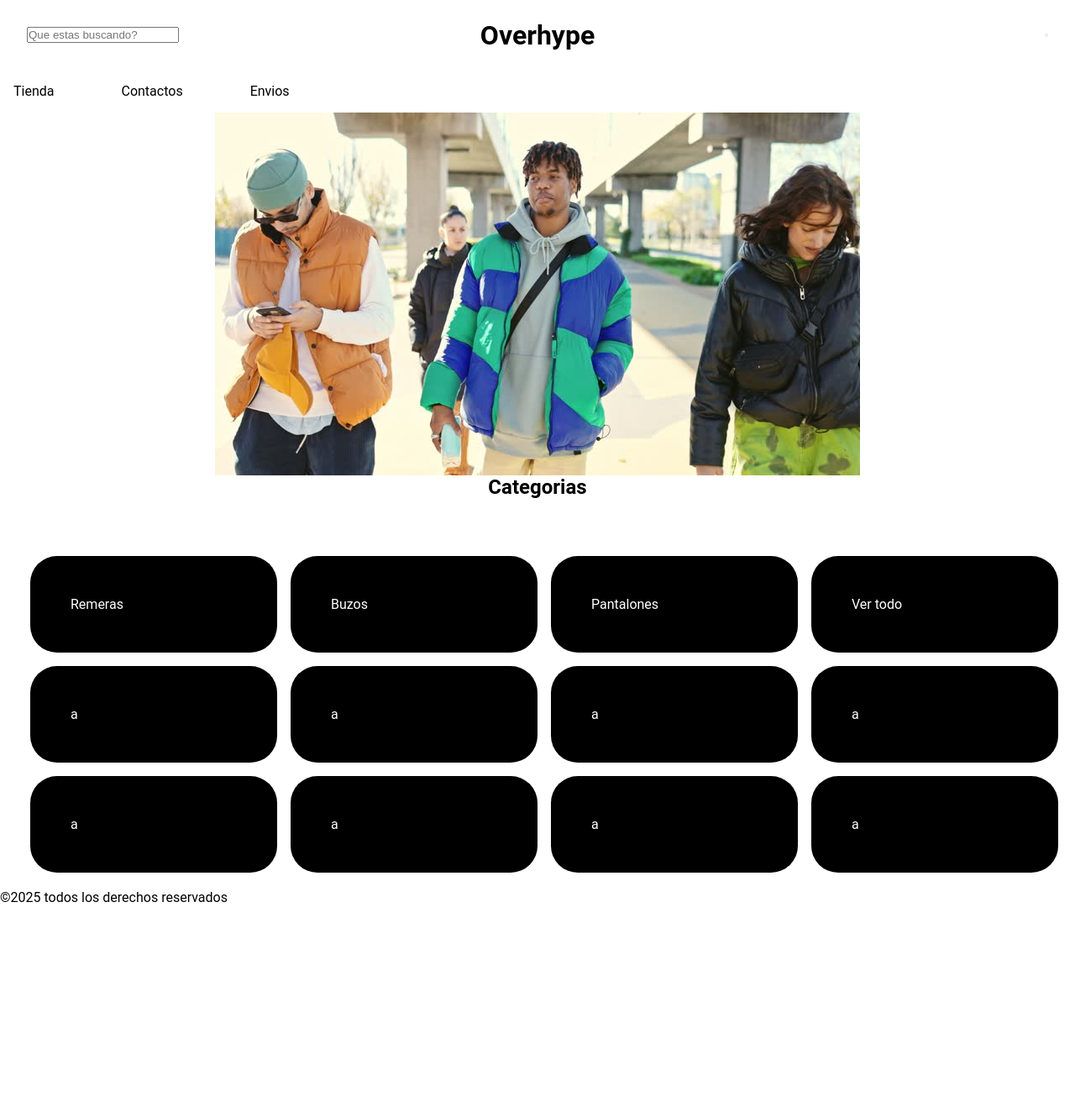
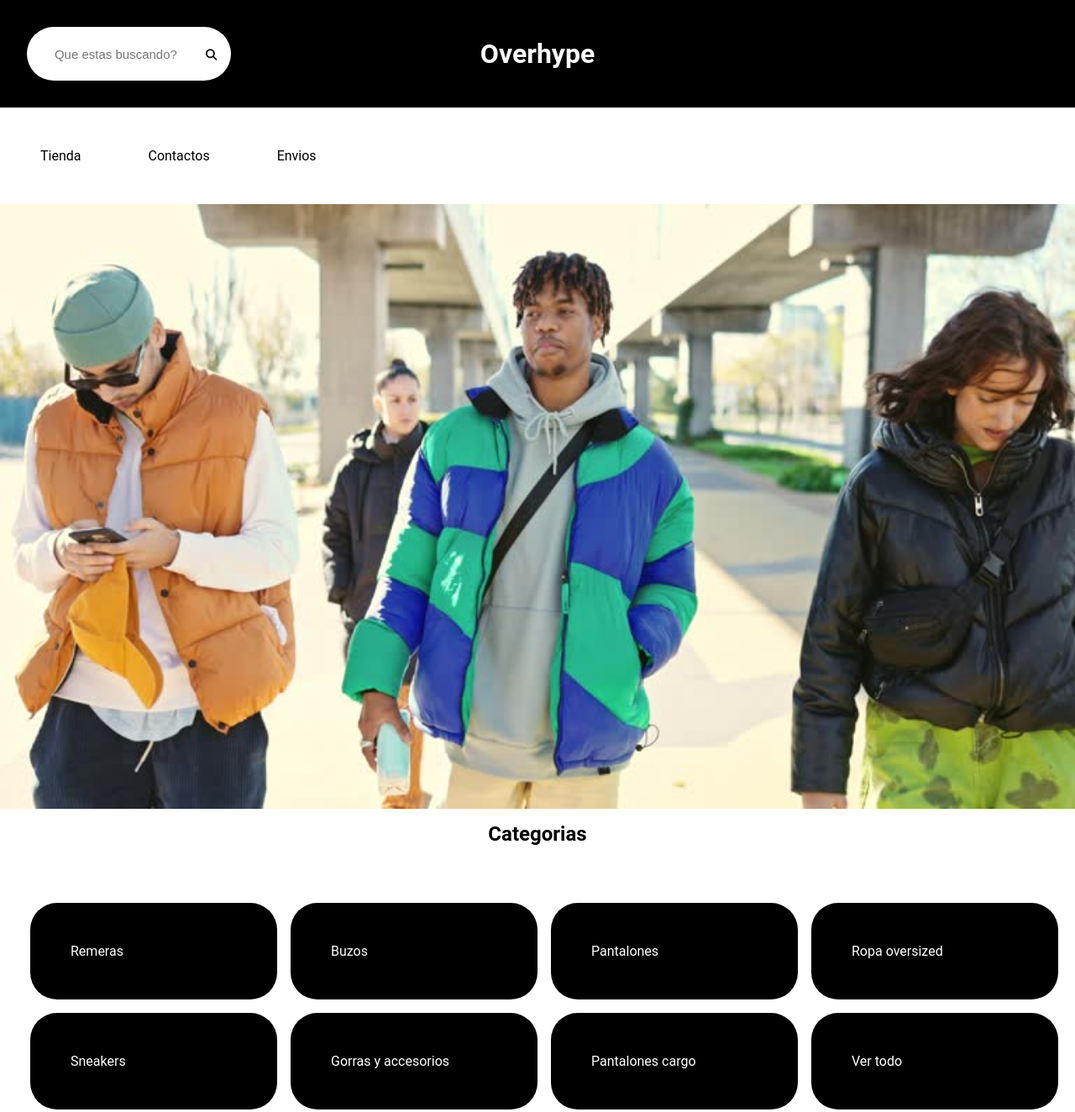
Before and after one commit to Radooooooooooooooo/Proyectofinal_Prevettoni, a plain HTML site: page index.html in a window 1280 px wide. Shown: the top 1324 px of the page at 84% size. Before the commit the page ends 1078 px from the top, so only its background shows below. Drawn offline with Linux system fonts and the light colour scheme.

Commit message:
cambios en layout

```diff
--- a/index.html
+++ b/index.html
@@ -3,14 +3,17 @@
 <head>
     <meta charset="UTF-8">
     <meta name="viewport" content="width=device-width, initial-scale=1.0">
+    <script src="https://kit.fontawesome.com/870f74d769.js" crossorigin="anonymous"></script>
     <link href="css/style.css" rel="stylesheet">
     <title>Overhype</title>
 </head>
 <body>
     <header>
-        <input type="text" placeholder="Que estas buscando?">
+        <form class="header__form">
+            <input type="text" placeholder="Que estas buscando?">
+            <button><i class="fa-solid fa-magnifying-glass"></i></button>
+        </form>
         <h1>Overhype</h1>
-        <button></button>
     </header>
     <nav class="body__nav">
         <a href="">Tienda</a>
@@ -28,15 +31,11 @@
             <a class="container__item" href="#">Remeras</a>
             <a class="container__item" href="#">Buzos</a>
             <a class="container__item" href="#">Pantalones</a>
-            <a class="container__item" href="#">Ver todo</a>
-            <a href="" class="container__item">a</a>
-            <a href="" class="container__item">a</a>
-            <a href="" class="container__item">a</a>
-            <a href="" class="container__item">a</a>
-            <a href="" class="container__item">a</a>
-            <a href="" class="container__item">a</a>
-            <a href="" class="container__item">a</a>
-            <a href="" class="container__item">a</a>
+            <a class="container__item" href="#">Ropa oversized</a>
+            <a href="" class="container__item">Sneakers</a>
+            <a href="" class="container__item">Gorras y accesorios</a>
+            <a href="" class="container__item">Pantalones cargo</a>
+            <a href="" class="container__item">Ver todo</a>
         </div>
     </main>
     <footer>
--- a/scss/_base.scss
+++ b/scss/_base.scss
@@ -8,6 +8,11 @@
 body{
     font-family:variables.$font-stack;
     background-color:variables.$secondary-color;
+
+    header {
+        background-color:variables.$primary-color;
+        color:variables.$secondary-color;
+    }
 }
 
 a {
--- a/scss/_layout.scss
+++ b/scss/_layout.scss
@@ -8,6 +8,33 @@ body {
         @include mixins.flex-center;
         justify-content: space-between;
         padding:2rem;
+
+        input {
+            width:10rem;
+            height:2rem;
+            @include mixins.border-radius;
+            padding: 1rem;
+        }
+
+        .header__form {
+            background-color:variables.$secondary-color;
+            width:20%;
+            height:4rem;
+            border-radius:2rem;
+
+            input {
+                font-size:15px;
+                flex:1; //en el caso de que en media query NO complete el ancho del form
+                background-color:transparent;
+                outline:0;//saca la linea al seleccionar el input
+            }
+
+            button {
+                background-color:transparent;
+                border:0;
+                height:4rem;
+            }
+        }
     }
 
     header h1 {
@@ -21,12 +48,14 @@ body {
         display:flex;
         gap: 5rem;
         margin:1rem;
+        padding: 2rem;
     }
 
     .body__banner img {
         display: block;
         margin-left: auto;
         margin-right: auto;
+        width:100%;
     }
 
     .body__main {
@@ -36,6 +65,7 @@ body {
 
     .body__h2 h2 {
         text-align: center;
+        margin-top:1rem;
     }
 }
 
```
Also changed, not shown: css/style.css, 1 other file.
